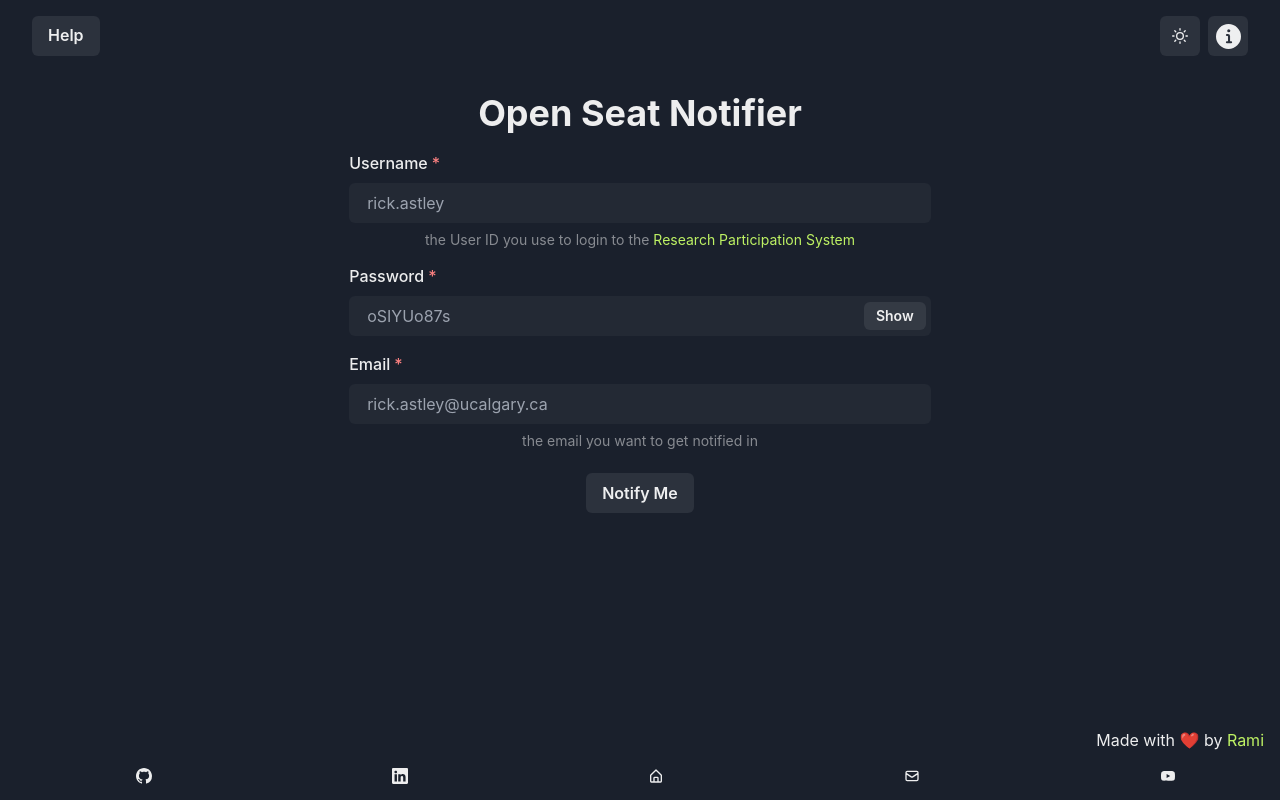
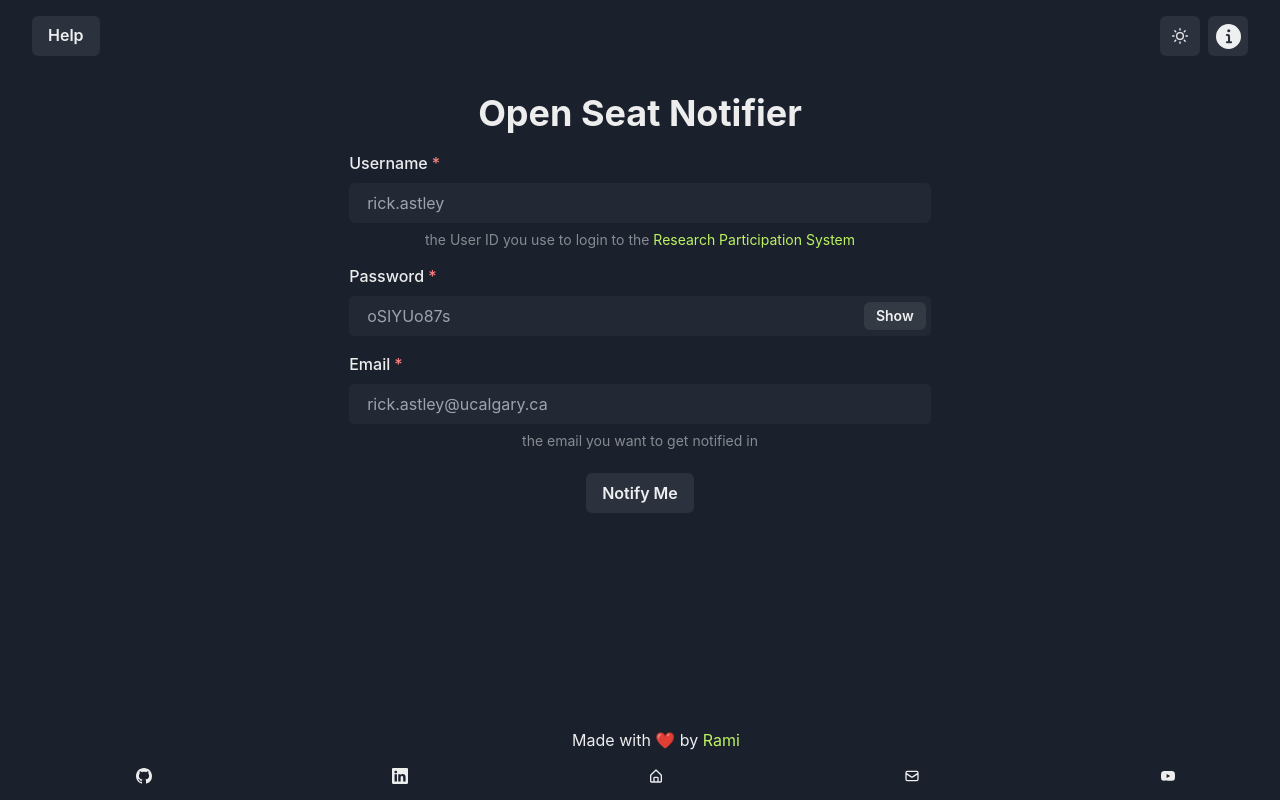
Before and after one commit to psycho-baller/open-seat-notifier, a Next.js app in the folder next-js/: page / in a window 1280 px wide. Built offline with nearby package versions, Linux system fonts and the light colour scheme.

Commit message:
centered made w love

```diff
--- a/next-js/components/footer.tsx
+++ b/next-js/components/footer.tsx
@@ -9,7 +9,7 @@
 export default function Footer() {
   return (
     <section className="flex fixed bottom-0 flex-col w-full">
-      <p className="text-right pb-4 mr-8">
+      <p className="pb-4 text-center ">
         Made with ❤️ by{" "}
         <a
           href="https://rami-maalouf.vercel.app/"
@@ -51,7 +51,7 @@
           <HiOutlineMail />
         </a>
         <a
-          href="https://www.youtube.com/channel/UCf9CoIzXxFcwlwaNuN5_1BQ"
+          href="https://www.youtube.com/@psycho-coder"
           target={"_blank"}
           rel={"noopener noreferrer"}
         >
```
Also changed, not shown: 2 other files (tests, documents, lock files or other folders).
